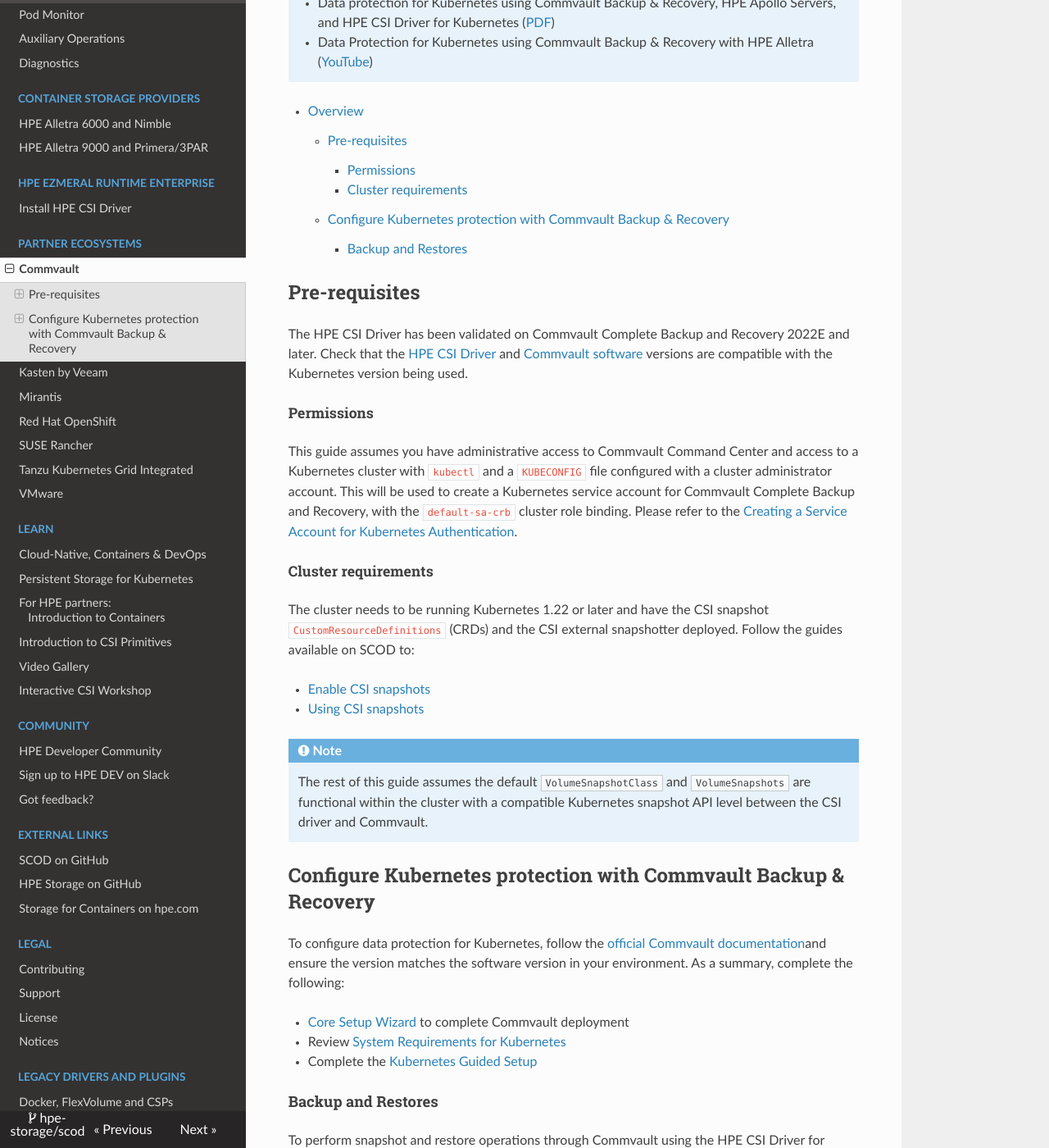
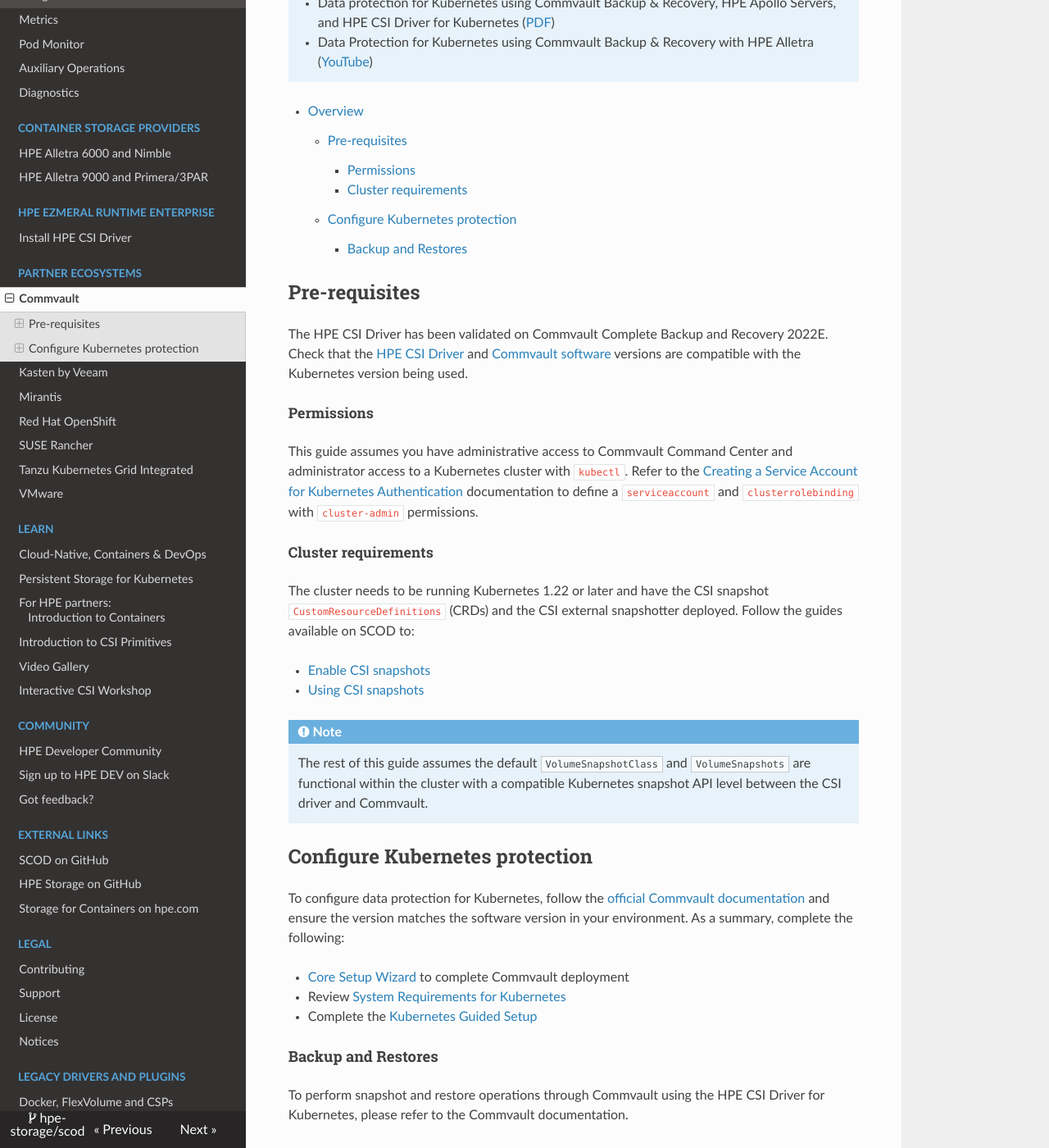
Before and after one commit to hpe-storage/scod, an MkDocs documentation site: the page built from docs/partners/commvault/index.md, in a window 1280 px wide and 1400 px high, scrolled down 449 px. Shown: the whole window at 82% size. Built offline with MkDocs 1.6.1, drawn with Linux system fonts in a browser that asks for light colours; nearby versions of some CDN libraries.

Commit message:
updates for PR162 review
Remove the note around 'KUBECONFIG' and specify the cluster role binding requirements. Shorten 'Configure k8s protection' heading. Specify 2022E specifically until we have a support matrix defined.

```diff
--- a/docs/partners/commvault/index.md
+++ b/docs/partners/commvault/index.md
@@ -14,12 +14,12 @@
 
 ## Pre-requisites
 
-The HPE CSI Driver has been validated on Commvault Complete Backup and Recovery 2022E and later.
+The HPE CSI Driver has been validated on Commvault Complete Backup and Recovery 2022E.
 Check that the [HPE CSI Driver](https://scod.hpedev.io/csi_driver/index.html#compatibility_and_support) and [Commvault software](https://documentation.commvault.com/2022e/essential/124720_system_requirements_for_kubernetes.html#kubernetes-release-supportability) versions are compatible with the Kubernetes version being used.
 
 ##### Permissions
 
-This guide assumes you have administrative access to Commvault Command Center and access to a Kubernetes cluster with `kubectl` and a `KUBECONFIG` file configured with a cluster administrator account. This will be used to create a Kubernetes service account for Commvault Complete Backup and Recovery, with the `default-sa-crb` cluster role binding. Please refer to the [Creating a Service Account for Kubernetes Authentication](https://documentation.commvault.com/2022e/essential/129223_creating_kubernetes_cluster_admin_service_account_for_commvault.html).
+This guide assumes you have administrative access to Commvault Command Center and administrator access to a Kubernetes cluster with `kubectl`. Refer to the [Creating a Service Account for Kubernetes Authentication](https://documentation.commvault.com/2022e/essential/129223_creating_kubernetes_cluster_admin_service_account_for_commvault.html) documentation to define a `serviceaccount` and `clusterrolebinding` with `cluster-admin` permissions.
 
 ##### Cluster requirements
 
@@ -31,9 +31,9 @@
 !!! note
     The rest of this guide assumes the default `VolumeSnapshotClass` and `VolumeSnapshots` are functional within the cluster with a compatible Kubernetes snapshot API level between the CSI driver and Commvault.
 
-## Configure Kubernetes protection with Commvault Backup & Recovery
+## Configure Kubernetes protection
 
-To configure data protection for Kubernetes, follow the [official Commvault documentation](https://documentation.commvault.com/2022e/essential/123634_protecting_kubernetes_with_commvault.html)and ensure the version matches the software version in your environment.
+To configure data protection for Kubernetes, follow the [official Commvault documentation](https://documentation.commvault.com/2022e/essential/123634_protecting_kubernetes_with_commvault.html) and ensure the version matches the software version in your environment.
 As a summary, complete the following:
 
 - [Core Setup Wizard](https://documentation.commvault.com/2022e/essential/86638_step_3_complete_core_setup_wizard.html) to complete Commvault deployment
```
